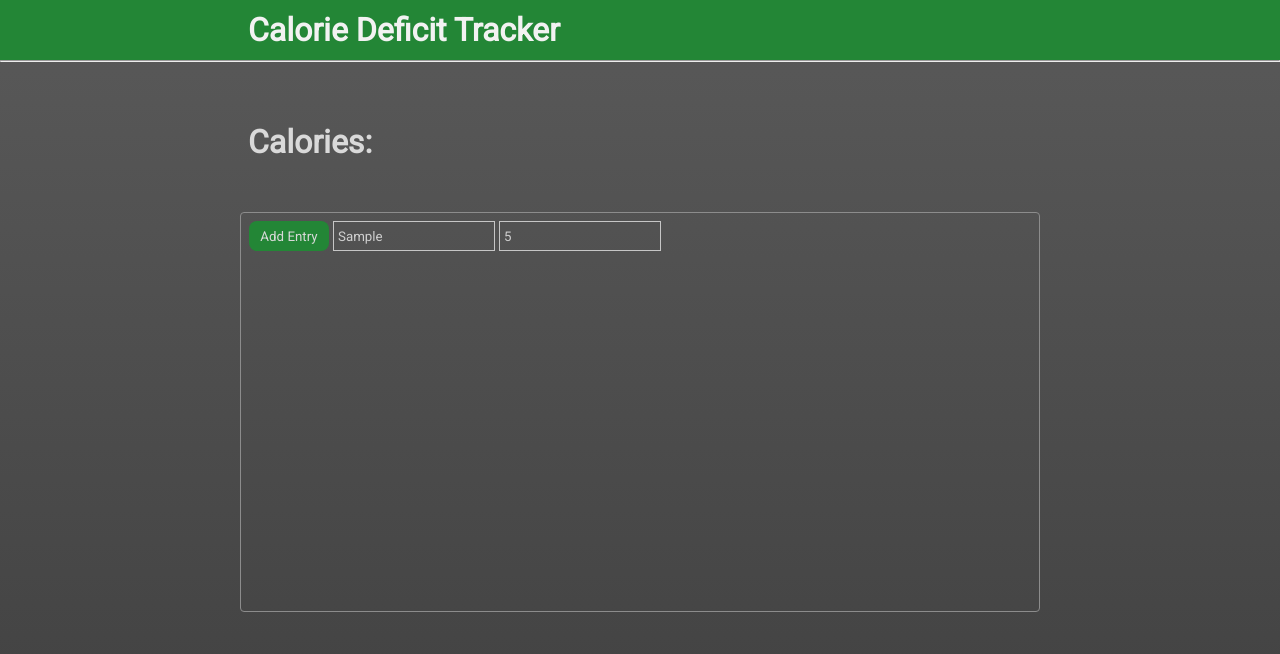
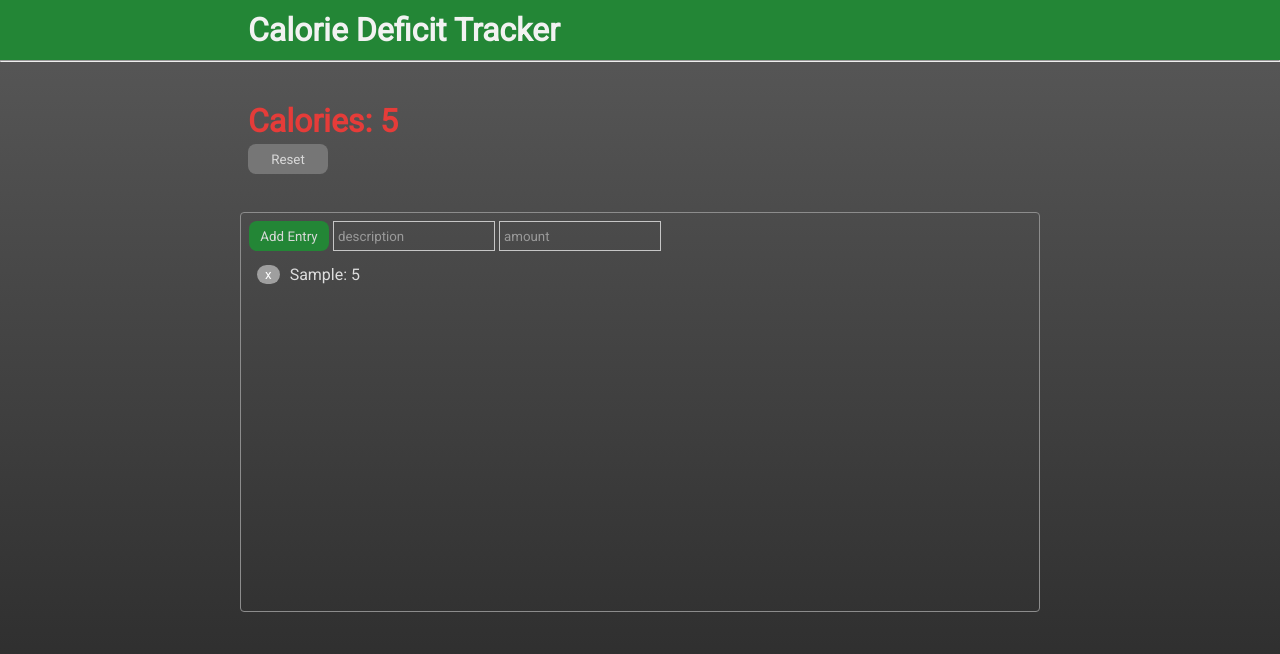
Before and after one commit to Lanternray/calDeficitTracker, a plain HTML site: page index.html in a window 1280 px wide. Both pictures are taken after typing "Sample", "5" into the empty fields and a click on the button "Add Entry". Drawn offline with Linux system fonts and the light colour scheme.

Commit message:
Added JS logic for adding list items, updating display, and cookies for saving state'

```diff
--- a/css/styles.css
+++ b/css/styles.css
@@ -8,8 +8,8 @@
 }
 
 html {
-    background-image: -webkit-linear-gradient(hsl(0,0%,35%), hsl(0,0%,25%));
-    background-image: linear-gradient(hsl(0,0%,35%), hsl(0,0%,25%));
+    background-image: -webkit-linear-gradient(hsl(0,0%,35%), hsl(0,0%,15%));
+    background-image: linear-gradient(hsl(0,0%,35%), hsl(0,0%,15%));
 }
 
 body {
@@ -44,13 +44,24 @@ body {
     width: 100%;
     height: 100px;
     display: flex;
-    align-items: center;
+    flex-direction: column;
     padding: 0 8px;
 }
 
 .status {
     font-size: 32px;
     font-weight: bold;
+    width: 350px;
+    color: hsl(0,0%,85%);
+    padding: 10px 0px 4px 0px;
+}
+
+#resetBtn {
+    height: 30px;
+    width: 80px;
+    border: none;
+    border-radius: 8px;
+    background-color: #767676;
     color: hsl(0,0%,85%);
 }
 
@@ -88,3 +99,12 @@ body {
 input::placeholder {
     color: #999999;
 }
+
+.entries-list {
+    color: #cfcfcf;
+    padding: 8px 0 0 8px;
+}
+
+.entries-list ul {
+    list-style: none;
+}
--- a/index.html
+++ b/index.html
@@ -17,16 +17,17 @@
 
         <div class="status-section">
             <div class="status">Calories: </div>
+            <button id="resetBtn">Reset</button>
         </div>
 
         <div class="entries">
             <button id="addListBtn">Add Entry</button>
             <input type="text" id="inputDescrip" placeholder="description">
             <input type="number" id="inputAmount" placeholder="amount">
-        </div>
-        <div class="entries-list">
-            <ul>
-            </ul>
+
+             <div class="entries-list">
+                <ul></ul>
+            </div>
         </div>
 
     <script src="main.js" defer></script>
--- a/main.js
+++ b/main.js
@@ -0,0 +1,162 @@
+document.addEventListener("DOMContentLoaded", () => {
+  const addListBtn = document.getElementById("addListBtn");
+  const inputDescrip = document.getElementById("inputDescrip");
+  const inputAmount = document.getElementById("inputAmount");
+  const entriesList = document.querySelector(".entries-list ul");
+  const statusDisplay = document.querySelector(".status");
+
+  let totalCalories = 0;
+  let entries = [];
+
+  // -----------------------
+  // Cookie helpers
+  // -----------------------
+  function setCookie(name, value, days = 30) {
+    const d = new Date();
+    d.setTime(d.getTime() + days * 24 * 60 * 60 * 1000);
+    const expires = "expires=" + d.toUTCString();
+    document.cookie = `${name}=${encodeURIComponent(value)};${expires};path=/`;
+  }
+
+  function getCookie(name) {
+    const decodedCookie = decodeURIComponent(document.cookie);
+    const parts = decodedCookie.split(";");
+    for (let part of parts) {
+      part = part.trim();
+      if (part.startsWith(name + "=")) {
+        return part.substring(name.length + 1);
+      }
+    }
+    return "";
+  }
+
+  // -----------------------
+  // Save + load state
+  // -----------------------
+  function saveState() {
+    const state = { entries, totalCalories };
+    setCookie("calorieTrackerState", JSON.stringify(state), 30);
+  }
+
+  function loadState() {
+    const cookieValue = getCookie("calorieTrackerState");
+    if (!cookieValue) return;
+
+    try {
+      const state = JSON.parse(cookieValue);
+      if (state.entries && Array.isArray(state.entries)) {
+        entries = state.entries;
+        totalCalories = state.totalCalories || 0;
+        renderEntries();
+        updateStatus();
+      }
+    } catch (e) {
+      console.error("Error loading saved state:", e);
+    }
+  }
+
+  // -----------------------
+  // Status + color logic
+  // -----------------------
+  function updateStatus() {
+    statusDisplay.textContent = `Calories: ${totalCalories}`;
+    if (totalCalories < 1) {
+      statusDisplay.style.color = "#30b74bff";
+    } else {
+      statusDisplay.style.color = "#e53c39ff"; // bright green
+    }
+  }
+
+    // -----------------------
+  // Reset button logic
+  // -----------------------
+  const resetBtn = document.getElementById("resetBtn");
+  resetBtn.addEventListener("click", () => {
+    // Clear all data
+    entries = [];
+    totalCalories = 0;
+
+    // Clear the list in the DOM
+    entriesList.innerHTML = "";
+
+    // Update display
+    updateStatus();
+
+    // Delete saved cookie
+    setCookie("calorieTrackerState", "", -1); // expire immediately
+  });
+
+  // -----------------------
+  // Entry creation logic
+  // -----------------------
+  function createEntryElement(description, amount) {
+    const li = document.createElement("li");
+    li.style.display = "flex";
+    li.style.alignItems = "center";
+    li.style.gap = "10px";
+    li.style.marginTop = "6px";
+    li.style.color = "#ddd";
+
+    // Remove button
+    const removeBtn = document.createElement("button");
+    removeBtn.textContent = "x";
+    removeBtn.style.backgroundColor = "#9f9f9fff";
+    removeBtn.style.color = "white";
+    removeBtn.style.border = "none";
+    removeBtn.style.borderRadius = "100vw";
+    removeBtn.style.padding = "2px 8px";
+    removeBtn.style.cursor = "pointer";
+
+    // Text span
+    const textSpan = document.createElement("span");
+    textSpan.textContent = `${description}: ${amount}`;
+
+    // Remove logic
+    removeBtn.addEventListener("click", () => {
+      entriesList.removeChild(li);
+      totalCalories -= amount;
+      entries = entries.filter(e => !(e.description === description && e.amount === amount));
+      updateStatus();
+      saveState();
+    });
+
+    li.appendChild(removeBtn);
+    li.appendChild(textSpan);
+    entriesList.appendChild(li);
+  }
+
+  function renderEntries() {
+    entriesList.innerHTML = "";
+    entries.forEach(entry => {
+      createEntryElement(entry.description, entry.amount);
+    });
+  }
+
+  // -----------------------
+  // Add new entry
+  // -----------------------
+  addListBtn.addEventListener("click", () => {
+    const description = inputDescrip.value.trim();
+    const amount = parseFloat(inputAmount.value.trim());
+    if (description === "" || isNaN(amount)) {
+      alert("Please enter both description and a valid amount.");
+      return;
+    }
+
+    const entry = { description, amount };
+    entries.push(entry);
+    createEntryElement(description, amount);
+
+    totalCalories += amount;
+    updateStatus();
+    saveState();
+
+    inputDescrip.value = "";
+    inputAmount.value = "";
+  });
+
+  // -----------------------
+  // Load saved data on start
+  // -----------------------
+  loadState();
+});
```
